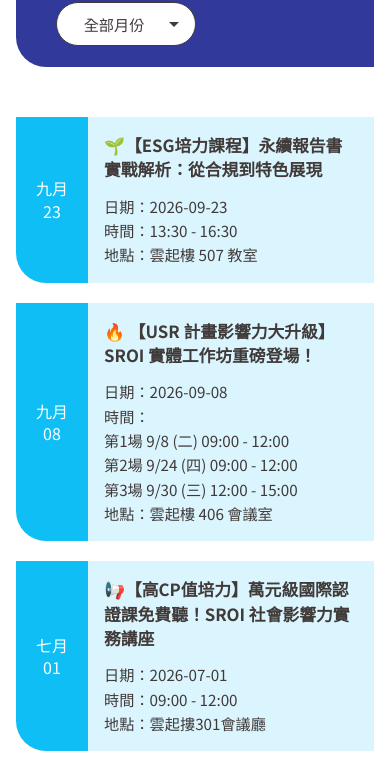
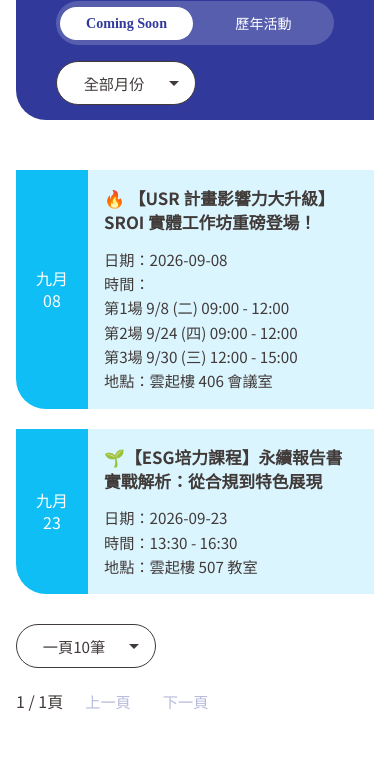
Before and after one commit to Fgu-YTC/FGU-Sustainable-Event, a plain HTML site: page index.html in a window 390 px wide. Shown: the part 80-848 px from the top of the page. Drawn offline with Linux system fonts and the light colour scheme.

Commit message:
feat: rename to 研討會與活動 with Coming Soon / past tabs
Co-authored-by: Cursor <cursoragent@cursor.com>

```diff
--- a/index.html
+++ b/index.html
@@ -3,7 +3,7 @@
 <head>
   <meta charset="UTF-8" />
   <meta name="viewport" content="width=device-width, initial-scale=1" />
-  <title>永續活動</title>
+  <title>研討會與活動</title>
   <link rel="preconnect" href="https://fonts.googleapis.com" />
   <link rel="preconnect" href="https://fonts.gstatic.com" crossorigin />
   <link href="https://fonts.googleapis.com/css2?family=Noto+Sans+TC:wght@400;500;700&family=Noto+Serif+TC:wght@600;700&display=swap" rel="stylesheet" />
@@ -54,24 +54,64 @@
       min-height: 100px;
       padding: 0 1.25rem;
     }
-    .page-title .col-title { flex: 0 0 25%; max-width: 25%; }
-    .page-title .col-filter { flex: 0 0 75%; max-width: 75%; position: relative; min-height: 50px; }
+    .page-title .col-title { flex: 0 0 28%; max-width: 28%; }
+    .page-title .col-filter {
+      flex: 0 0 72%;
+      max-width: 72%;
+      position: relative;
+      min-height: 50px;
+      display: flex;
+      align-items: center;
+      justify-content: flex-end;
+      gap: 16px;
+      flex-wrap: wrap;
+      padding-right: 24px;
+    }
     .page-title h4 {
       margin: 0;
       text-align: center;
-      font-size: 1.6em;
+      font-size: 1.45em;
       font-weight: 700;
       letter-spacing: 0.06em;
     }
     .page-title .tablink {
       position: absolute;
       right: 0; bottom: 0;
-      width: 75%; height: 100%;
+      width: 72%; height: 100%;
       background: var(--sky);
       border-radius: 0 50em 50em 0;
       z-index: 1;
       pointer-events: none;
     }
+
+    .seg-tabs {
+      display: inline-flex;
+      align-items: center;
+      gap: 4px;
+      background: rgba(255, 255, 255, 0.18);
+      border-radius: 50em;
+      padding: 4px;
+      position: relative;
+      z-index: 3;
+    }
+    .seg-tabs button {
+      font-family: inherit;
+      border: 0;
+      background: transparent;
+      color: #fff;
+      cursor: pointer;
+      padding: 8px 18px;
+      border-radius: 50em;
+      font-size: 0.95rem;
+      font-weight: 500;
+      white-space: nowrap;
+    }
+    .seg-tabs button.active {
+      background: #fff;
+      color: var(--indigo);
+      font-weight: 700;
+    }
+
     html.is-embed .page-title {
       background: transparent;
       color: var(--dark);
@@ -83,26 +123,35 @@
     html.is-embed .page-title .row {
       min-height: 0;
       padding: 0;
-      justify-content: flex-end;
+      justify-content: space-between;
+      gap: 0.75rem;
     }
     html.is-embed .page-title .col-title,
     html.is-embed .page-title .tablink { display: none; }
     html.is-embed .page-title .col-filter {
-      flex: 0 0 auto;
+      flex: 1 1 auto;
       max-width: none;
       min-height: 0;
+      justify-content: space-between;
+      padding-right: 0;
+      width: 100%;
+    }
+    html.is-embed .seg-tabs {
+      background: var(--babyblue);
+    }
+    html.is-embed .seg-tabs button { color: var(--dark); }
+    html.is-embed .seg-tabs button.active {
+      background: var(--indigo);
+      color: #fff;
     }
 
     .dropdown {
-      position: absolute;
+      position: relative;
       z-index: 3;
-      right: 50px;
-      top: calc(50% - 25px);
       min-width: 140px;
       text-align: center;
       display: inline-block;
     }
-    html.is-embed .dropdown { position: relative; right: auto; top: auto; }
     .dropbtn {
       font-family: inherit;
       border: 1px solid var(--dark);
@@ -125,6 +174,7 @@
       max-height: 280px;
       overflow: auto;
       margin-top: 4px;
+      text-align: left;
     }
     .dropdown:hover .dropdown-content,
     .dropdown.open .dropdown-content { display: block; }
@@ -229,6 +279,13 @@
     }
     html.is-embed .status { margin-left: 100px; margin-right: 0; }
 
+    @media (max-width: 900px) {
+      .page-title .col-title,
+      .page-title .col-filter { flex: none; max-width: 100%; width: 100%; }
+      .page-title .col-filter { justify-content: flex-start; padding-right: 0; }
+      .page-title .tablink { display: none; }
+      .page-title h4 { text-align: left; }
+    }
     @media (max-width: 768px) {
       .page-title {
         padding: 15px 20px;
@@ -236,11 +293,7 @@
         margin-top: 0;
       }
       .page-title .row { flex-direction: column; align-items: flex-start; gap: 0.75rem; min-height: auto; }
-      .page-title .col-title,
-      .page-title .col-filter { flex: none; max-width: 100%; width: 100%; }
-      .page-title h4 { text-align: left; font-size: 1.35em; }
-      .page-title .tablink { display: none; }
-      .dropdown { position: relative; right: auto; top: auto; }
+      .page-title h4 { font-size: 1.3em; }
       .act-list ul { display: block; margin: 0; }
       .act-list li {
         width: calc(100% - 100px);
@@ -250,6 +303,8 @@
       .pagenation { margin: 30px 0 40px; }
     }
     @media (max-width: 520px) {
+      .seg-tabs { width: 100%; }
+      .seg-tabs button { flex: 1; padding: 8px 10px; font-size: 0.88rem; }
       .act-list li { margin-left: 72px; width: calc(100% - 72px); padding: 16px; }
       .act-list li .date { width: 72px; left: -72px; font-size: 1em; }
       .status { margin-left: 72px; }
@@ -260,8 +315,12 @@
   <main class="container">
     <section class="page-title indigo xdot">
       <div class="row">
-        <div class="col-title"><h4>永續活動</h4></div>
+        <div class="col-title"><h4>研討會與活動</h4></div>
         <div class="col-filter">
+          <div class="seg-tabs" role="tablist" aria-label="活動分類">
+            <button type="button" role="tab" id="tabComing" class="active" aria-selected="true" data-tab="coming">Coming Soon</button>
+            <button type="button" role="tab" id="tabPast" aria-selected="false" data-tab="past">歷年活動</button>
+          </div>
           <div class="dropdown" id="monthDropdown">
             <button type="button" class="dropbtn" id="monthBtn">全部月份</button>
             <div class="dropdown-content" id="monthMenu"></div>
@@ -294,8 +353,15 @@
   </main>
 
   <script>
-    // 資料由爬蟲寫入 events.json（無後台）；排程每天自動更新
-    const state = { all: [], filtered: [], month: "all", rows: 10, page: 1 };
+    const state = {
+      all: [],
+      tabPool: [],
+      filtered: [],
+      tab: "coming",
+      month: "all",
+      rows: 10,
+      page: 1,
+    };
     const IS_EMBED = document.documentElement.classList.contains("is-embed");
 
     function escapeHtml(str) {
@@ -306,9 +372,44 @@
         .replace(/"/g, "&quot;");
     }
 
+    function todayKey() {
+      const d = new Date();
+      const y = d.getFullYear();
+      const m = String(d.getMonth() + 1).padStart(2, "0");
+      const day = String(d.getDate()).padStart(2, "0");
+      return y + "-" + m + "-" + day;
+    }
+
     function ymKey(ev) {
       const m = String(ev.date || "").match(/^(\d{4})-(\d{2})/);
       return m ? m[1] + "-" + m[2] : "";
+    }
+
+    /** 活動結束日：多場次取最後一場，否則用主日期 */
+    function eventEndDate(ev) {
+      const base = String(ev.date || "");
+      const yearM = base.match(/^(\d{4})/);
+      const year = yearM ? yearM[1] : String(new Date().getFullYear());
+      let latest = base;
+
+      const time = String(ev.time || "");
+      const re = /(\d{1,2})\s*\/\s*(\d{1,2})/g;
+      let m;
+      while ((m = re.exec(time))) {
+        const iso =
+          year +
+          "-" +
+          String(Number(m[1])).padStart(2, "0") +
+          "-" +
+          String(Number(m[2])).padStart(2, "0");
+        if (!latest || iso > latest) latest = iso;
+      }
+      return latest || "";
+    }
+
+    function isComing(ev) {
+      const end = eventEndDate(ev);
+      return !!end && end >= todayKey();
     }
 
     function detailText(ev) {
@@ -316,7 +417,6 @@
       if (ev.date) lines.push("日期：" + ev.date);
       if (ev.time) {
         const t = String(ev.time);
-        // 多場次用換行逐列顯示，例如三階段工作坊
         lines.push(t.indexOf("\n") >= 0 ? "時間：\n" + t : "時間：" + t);
       }
       if (ev.location) lines.push("地點：" + ev.location);
@@ -332,21 +432,59 @@
       window.parent.postMessage({ source: "sdgs-activity", type: "resize", height: h }, "*");
     }
 
+    function buildTabPool() {
+      const coming = state.all.filter(isComing).slice().sort(function (a, b) {
+        return String(a.date).localeCompare(String(b.date));
+      });
+      const past = state.all.filter(function (ev) { return !isComing(ev); }).slice().sort(function (a, b) {
+        return String(b.date).localeCompare(String(a.date));
+      });
+      state.tabPool = state.tab === "coming" ? coming : past;
+    }
+
     function buildMonthMenu() {
-      const keys = Array.from(new Set(state.all.map(ymKey).filter(Boolean))).sort().reverse();
-      document.getElementById("monthMenu").innerHTML =
-        '<a href="#" data-month="all" class="active">全部月份</a>' +
+      const keys = Array.from(new Set(state.tabPool.map(ymKey).filter(Boolean))).sort().reverse();
+      const menu = document.getElementById("monthMenu");
+      menu.innerHTML =
+        '<a href="#" data-month="all"' + (state.month === "all" ? ' class="active"' : "") + ">全部月份</a>" +
         keys.map(function (k) {
-          return '<a href="#" data-month="' + k + '">' + k + "</a>";
+          return (
+            '<a href="#" data-month="' + k + '"' +
+            (state.month === k ? ' class="active"' : "") + ">" + k + "</a>"
+          );
         }).join("");
+
+      if (state.month !== "all" && keys.indexOf(state.month) < 0) {
+        state.month = "all";
+        document.getElementById("monthBtn").textContent = "全部月份";
+      }
     }
 
     function applyFilter() {
+      buildTabPool();
+      buildMonthMenu();
       state.filtered = state.month === "all"
-        ? state.all.slice()
-        : state.all.filter(function (ev) { return ymKey(ev) === state.month; });
+        ? state.tabPool.slice()
+        : state.tabPool.filter(function (ev) { return ymKey(ev) === state.month; });
       state.page = 1;
       renderList();
+    }
+
+    function setTab(tab) {
+      state.tab = tab === "past" ? "past" : "coming";
+      state.month = "all";
+      document.getElementById("monthBtn").textContent = "全部月份";
+      document.querySelectorAll(".seg-tabs button").forEach(function (btn) {
+        const on = btn.getAttribute("data-tab") === state.tab;
+        btn.classList.toggle("active", on);
+        btn.setAttribute("aria-selected", on ? "true" : "false");
+      });
+      applyFilter();
+    }
+
+    function emptyMessage() {
+      if (state.tab === "coming") return "目前沒有即將舉辦的活動";
+      return "此條件下沒有歷年活動資料";
     }
 
     function renderList() {
@@ -356,7 +494,7 @@
       if (state.page > pages) state.page = pages;
 
       if (!state.filtered.length) {
-        root.innerHTML = '<div class="status">此條件下沒有活動資料</div>';
+        root.innerHTML = '<div class="status">' + emptyMessage() + "</div>";
         pager.hidden = true;
         notifyParentHeight();
         return;
@@ -386,6 +524,12 @@
       });
     }
 
+    document.querySelector(".seg-tabs").addEventListener("click", function (e) {
+      const btn = e.target.closest("button[data-tab]");
+      if (!btn) return;
+      setTab(btn.getAttribute("data-tab"));
+    });
+
     document.getElementById("monthMenu").addEventListener("click", function (e) {
       const a = e.target.closest("a[data-month]");
       if (!a) return;
@@ -396,7 +540,11 @@
       this.querySelectorAll("a").forEach(function (el) {
         el.classList.toggle("active", el === a);
       });
-      applyFilter();
+      state.filtered = state.month === "all"
+        ? state.tabPool.slice()
+        : state.tabPool.filter(function (ev) { return ymKey(ev) === state.month; });
+      state.page = 1;
+      renderList();
     });
 
     document.getElementById("rowsMenu").addEventListener("click", function (e) {
@@ -439,7 +587,6 @@
       })
       .then(function (data) {
         state.all = Array.isArray(data) ? data : [];
-        buildMonthMenu();
         applyFilter();
       })
       .catch(function () {
```
Also changed, not shown: orbit-paste-snippet.html (+3 -3 lines), 1 other file.
